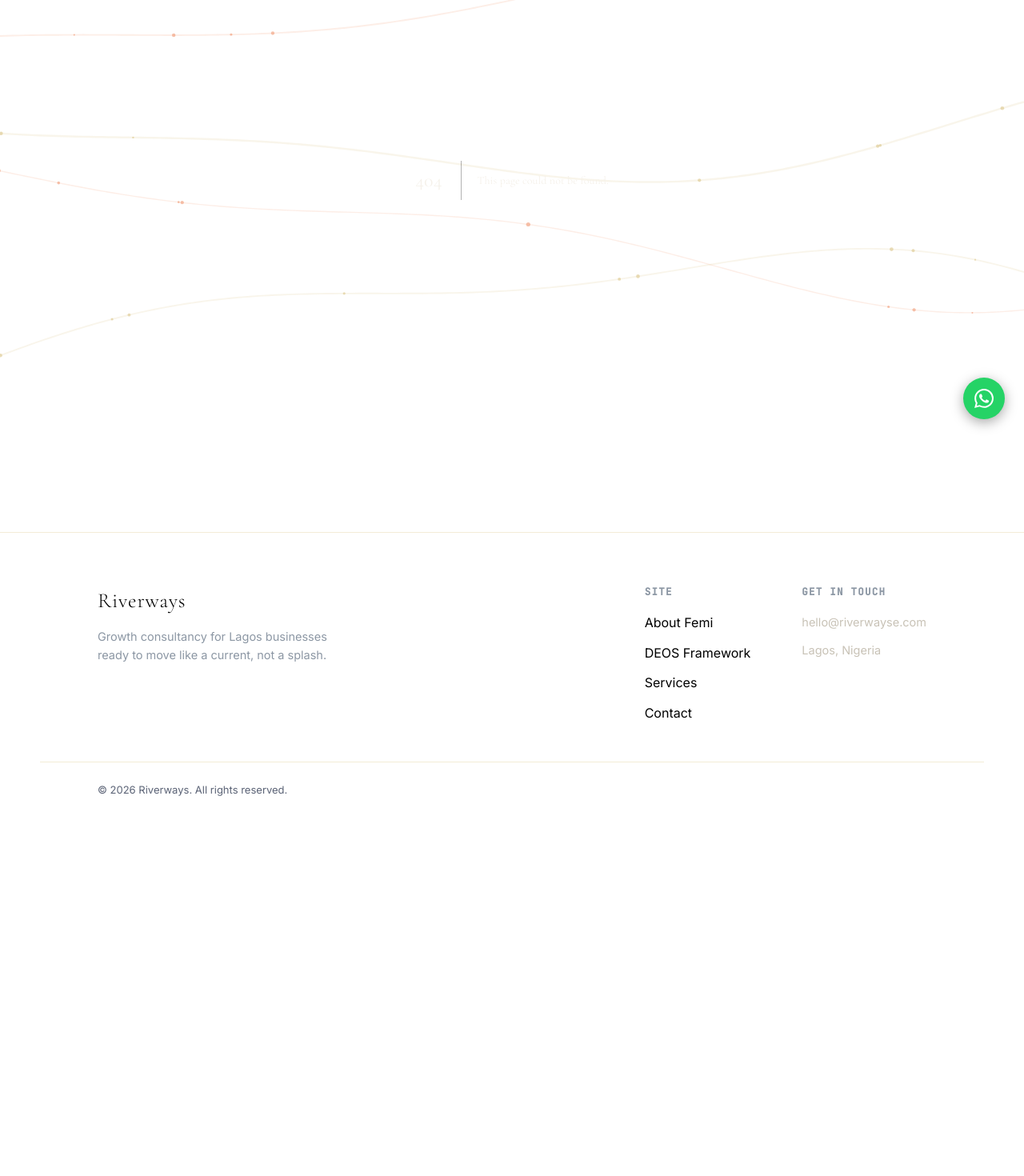
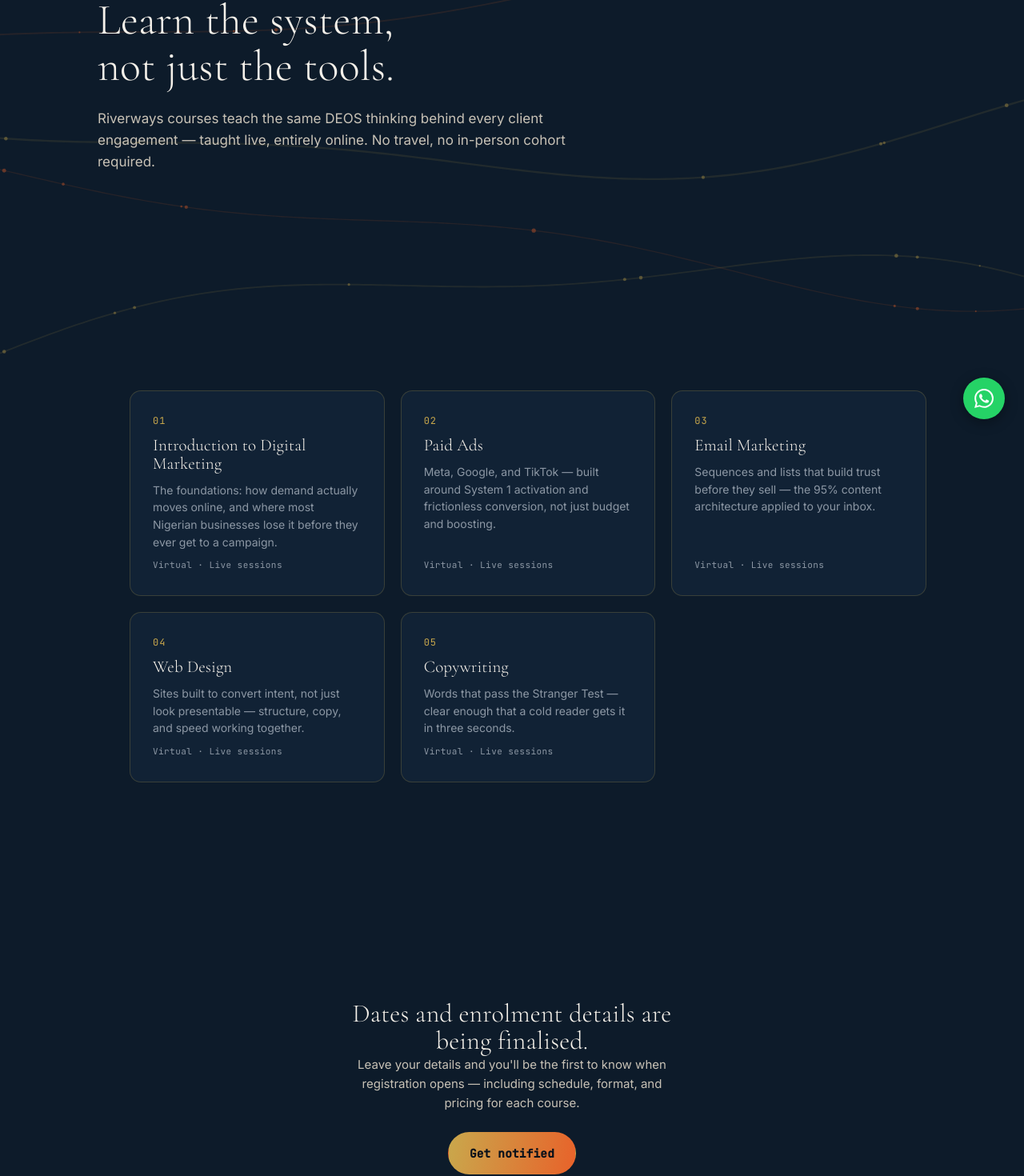
Before and after one commit to DEOs-ops/riverwayse, a Next.js app: page /courses in a window 1280 px wide. Before the commit this address had no page. Shown: the part 252-1722 px from the top of the page at 80% size. Before the commit the page ends 1278 px from the top, so only its background shows below. Built offline with nearby package versions, Linux system fonts and the light colour scheme.

Commit message:
Add Courses page: Intro to Digital Marketing, Paid Ads, Email Marketing, Web Design, Copywriting — 100% virtual, add to nav

```diff
--- /dev/null
+++ b/app/courses/page.js
@@ -0,0 +1,161 @@
+import Reveal from "@/components/Reveal";
+import Link from "next/link";
+
+export const metadata = {
+  title: "Courses — Riverways",
+};
+
+const COURSES = [
+  {
+    n: "01",
+    name: "Introduction to Digital Marketing",
+    desc: "The foundations: how demand actually moves online, and where most Nigerian businesses lose it before they ever get to a campaign.",
+  },
+  {
+    n: "02",
+    name: "Paid Ads",
+    desc: "Meta, Google, and TikTok — built around System 1 activation and frictionless conversion, not just budget and boosting.",
+  },
+  {
+    n: "03",
+    name: "Email Marketing",
+    desc: "Sequences and lists that build trust before they sell — the 95% content architecture applied to your inbox.",
+  },
+  {
+    n: "04",
+    name: "Web Design",
+    desc: "Sites built to convert intent, not just look presentable — structure, copy, and speed working together.",
+  },
+  {
+    n: "05",
+    name: "Copywriting",
+    desc: "Words that pass the Stranger Test — clear enough that a cold reader gets it in three seconds.",
+  },
+];
+
+export default function CoursesPage() {
+  return (
+    <>
+      <section className="section courses-hero">
+        <div className="container">
+          <Reveal>
+            <p className="eyebrow">100% Virtual</p>
+            <h1>Learn the system, not just the tools.</h1>
+          </Reveal>
+          <Reveal>
+            <p className="courses-lede">
+              Riverways courses teach the same DEOS thinking behind every client engagement —
+              taught live, entirely online. No travel, no in-person cohort required.
+            </p>
+          </Reveal>
+        </div>
+      </section>
+
+      <section className="section courses-list">
+        <div className="container">
+          <ol className="course-grid">
+            {COURSES.map((c) => (
+              <Reveal as="li" key={c.n} className="course-card">
+                <span className="course-n">{c.n}</span>
+                <h2>{c.name}</h2>
+                <p>{c.desc}</p>
+                <span className="course-tag">Virtual · Live sessions</span>
+              </Reveal>
+            ))}
+          </ol>
+        </div>
+      </section>
+
+      <section className="section courses-cta">
+        <div className="container courses-cta-inner">
+          <Reveal>
+            <h2>Dates and enrolment details are being finalised.</h2>
+            <p>
+              Leave your details and you'll be the first to know when registration opens —
+              including schedule, format, and pricing for each course.
+            </p>
+          </Reveal>
+          <Reveal>
+            <Link href="/contact" className="btn btn-primary">
+              Get notified
+            </Link>
+          </Reveal>
+        </div>
+      </section>
+
+      <style>{`
+        .courses-hero h1 {
+          margin-top: 16px;
+          font-size: clamp(34px, 5vw, 54px);
+          max-width: 16ch;
+        }
+        .courses-lede {
+          margin-top: 22px;
+          max-width: 620px;
+          color: var(--ink-300);
+          font-size: 17px;
+          line-height: 1.6;
+        }
+        .course-grid {
+          list-style: none;
+          display: grid;
+          grid-template-columns: repeat(3, 1fr);
+          gap: 20px;
+        }
+        @media (max-width: 900px) {
+          .course-grid { grid-template-columns: repeat(2, 1fr); }
+        }
+        @media (max-width: 640px) {
+          .course-grid { grid-template-columns: 1fr; }
+        }
+        .course-card {
+          padding: 28px;
+          border: 1px solid var(--navy-700);
+          border-radius: 14px;
+          background: var(--navy-800);
+          display: flex;
+          flex-direction: column;
+          gap: 10px;
+        }
+        .course-n {
+          font-family: var(--font-display);
+          font-size: 12px;
+          color: var(--gold);
+          letter-spacing: 0.08em;
+        }
+        .course-card h2 {
+          font-size: 21px;
+        }
+        .course-card p {
+          font-size: 14px;
+          color: var(--ink-500);
+          line-height: 1.55;
+          flex: 1;
+        }
+        .course-tag {
+          font-family: var(--font-display);
+          font-size: 11px;
+          color: var(--ink-500);
+          letter-spacing: 0.04em;
+        }
+        .courses-cta-inner {
+          text-align: center;
+          display: flex;
+          flex-direction: column;
+          align-items: center;
+          gap: 24px;
+          max-width: 560px;
+          margin: 0 auto;
+        }
+        .courses-cta-inner h2 {
+          font-size: clamp(24px, 3.4vw, 32px);
+        }
+        .courses-cta-inner p {
+          color: var(--ink-300);
+          font-size: 15px;
+          line-height: 1.6;
+        }
+      `}</style>
+    </>
+  );
+}
--- a/components/Nav.js
+++ b/components/Nav.js
@@ -8,6 +8,7 @@ const LINKS = [
   { href: "/about", label: "About" },
   { href: "/deos", label: "DEOS Framework" },
   { href: "/services", label: "Services" },
+  { href: "/courses", label: "Courses" },
   { href: "/contact", label: "Contact" },
 ];
 
```
